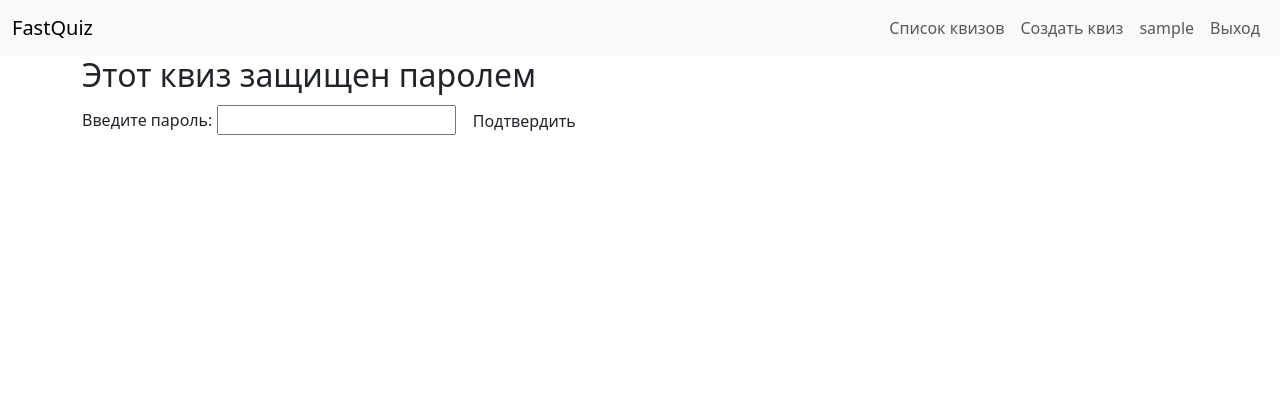
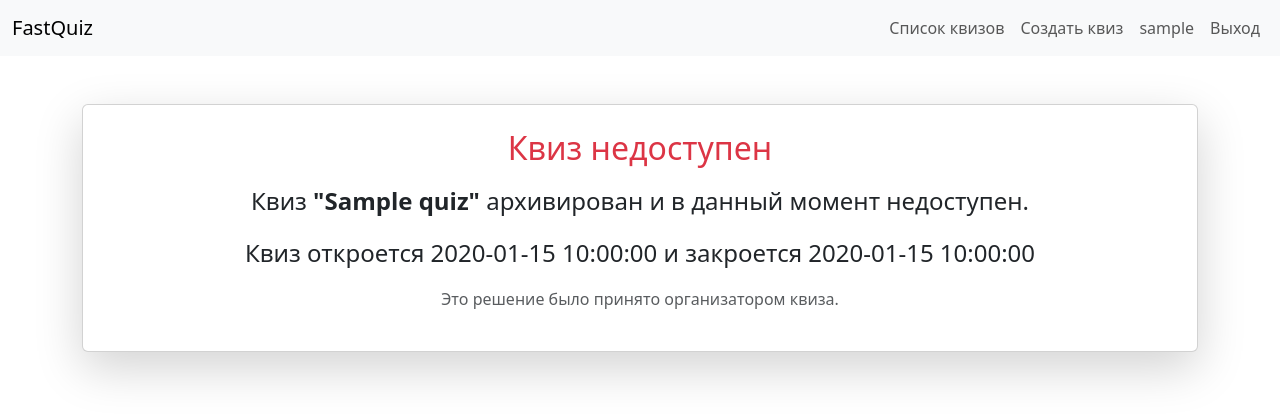
Before and after one commit to Njves/FastQuiz, a Flask app: page /quiz/1 in a window 1280 px wide. Shown: the top 420 px of the page. Run offline with Flask 3, Linux system fonts and the light colour scheme; a user stored in the database is signed in; tables that the repository leaves empty hold one stand-in row (values such as "Sample post").

Commit message:
Установка интервала доступности квиза

```diff
--- a/app/main/routes.py
+++ b/app/main/routes.py
@@ -45,9 +45,11 @@ def quiz(quiz_id):
     quiz = Quiz.query.get(quiz_id)
     if not quiz:
         return jsonify({'message': 'Quiz not found'}), 404
+    if not quiz.is_available():
+        quiz.is_archived = True
+        db.session.commit()
     if quiz.is_archived:
-        return redirect(url_for('main.index'))
-    print("Password: ", quiz.password)
+        return render_template('quiz/quiz_archived.html', quiz=quiz)
     if quiz.password:
         if session.get(f'quiz_access_{quiz_id}_{quiz.password}'):
             return render_template('quiz/quiz.html', quiz=quiz)
@@ -341,6 +343,10 @@ def create_quiz_form():
 def profile():
     user = current_user
     quizzes_created = user.quizzes_created.all()
+    for quiz in quizzes_created:
+        if not quiz.is_available():
+            quiz.is_archived = True
+            db.session.commit()
     sessions = [session for session in user.quiz_sessions if session.finished_at]
     results_dict = {
         session.attempt_id: {
@@ -392,6 +398,8 @@ def archive_quiz(quiz_id):
 def unarchive_quiz(quiz_id):
     quiz = Quiz.query.get(quiz_id)
     if quiz:
+        quiz.start_time = None
+        quiz.end_time = None
         quiz.is_archived = False
         db.session.commit()
         return jsonify({"message": "Квиз разархивирован"}), 200
@@ -542,6 +550,10 @@ def update_quiz_soft(quiz_id):
     quiz = Quiz.query.get_or_404(quiz_id)
     quiz.title = request.form['title']
     quiz.description = request.form['description']
+    start_time_str = request.form.get('start_time')
+    end_time_str = request.form.get('end_time')
+    quiz.start_time = datetime.fromisoformat(start_time_str) if start_time_str else None
+    quiz.end_time = datetime.fromisoformat(end_time_str) if end_time_str else None
     for question in quiz.questions:
         new_text = request.form.get(f"question_{question.id}")
         if new_text:
--- a/app/models.py
+++ b/app/models.py
@@ -105,6 +105,9 @@ class Quiz(db.Model):
     questions = db.relationship(
         'Question', secondary=quiz_question, backref='quizzes', lazy='dynamic')
 
+    start_time = db.Column(db.DateTime, nullable=True)
+    end_time = db.Column(db.DateTime, nullable=True)
+
     def __repr__(self):
         return f'Quiz {self.id}, Title: {self.title}, Description: {self.description}, Questions: {self.count_question}'
 
@@ -128,6 +131,13 @@ class Quiz(db.Model):
             'password': self.password,
             'questions': [q.to_dict() for q in self.questions]
         }
+
+    def is_available(self):
+        """Проверяет, доступен ли квиз сейчас (по времени)"""
+        now = datetime.now()
+        if self.start_time and self.end_time:
+            return self.start_time <= now <= self.end_time
+        return True
 
 
 class Question(db.Model):
--- a/app/templates/quiz/quiz.html
+++ b/app/templates/quiz/quiz.html
@@ -161,6 +161,10 @@
                 <h1>{{ quiz.title }}</h1>
                 <p>{{ quiz.description }}</p>
                 <span id="question-count">Всего вопросов: {{ quiz.count_question }}</span>
+                {% if quiz.end_time %}
+                    <span id="question-end">Квиз будет закрыт: {{ quiz.end_time }}</span>
+                    {% endif %}
+
             </div>
             <div id="timer"></div>
             <button id="start-button" class="btn" onclick="startQuizRequest({{ quiz.id }})">Начать квиз</button>
--- /dev/null
+++ b/app/templates/quiz/quiz_archived.html
@@ -0,0 +1,14 @@
+{% extends "base.html" %}
+
+{% block content %}
+<div class="container mt-5 text-center">
+    <div class="card shadow-lg p-4">
+        <h2 class="text-danger mb-3">Квиз недоступен</h2>
+        <p class="fs-4">Квиз <strong>"{{ quiz.title }}"</strong> архивирован и в данный момент недоступен.</p>
+        {% if quiz.start_time %}
+        <p id="question-start" class="fs-4">Квиз откроется {{ quiz.start_time }} {% if quiz.end_time %} и закроется  {{ quiz.end_time }} {% endif %}</p>
+        {% endif %}
+        <p class="text-muted">Это решение было принято организатором квиза.</p>
+    </div>
+</div>
+{% endblock %}
```
Also changed, not shown: app/templates/quiz/edit_quiz_soft.html (+27 -0 lines).
